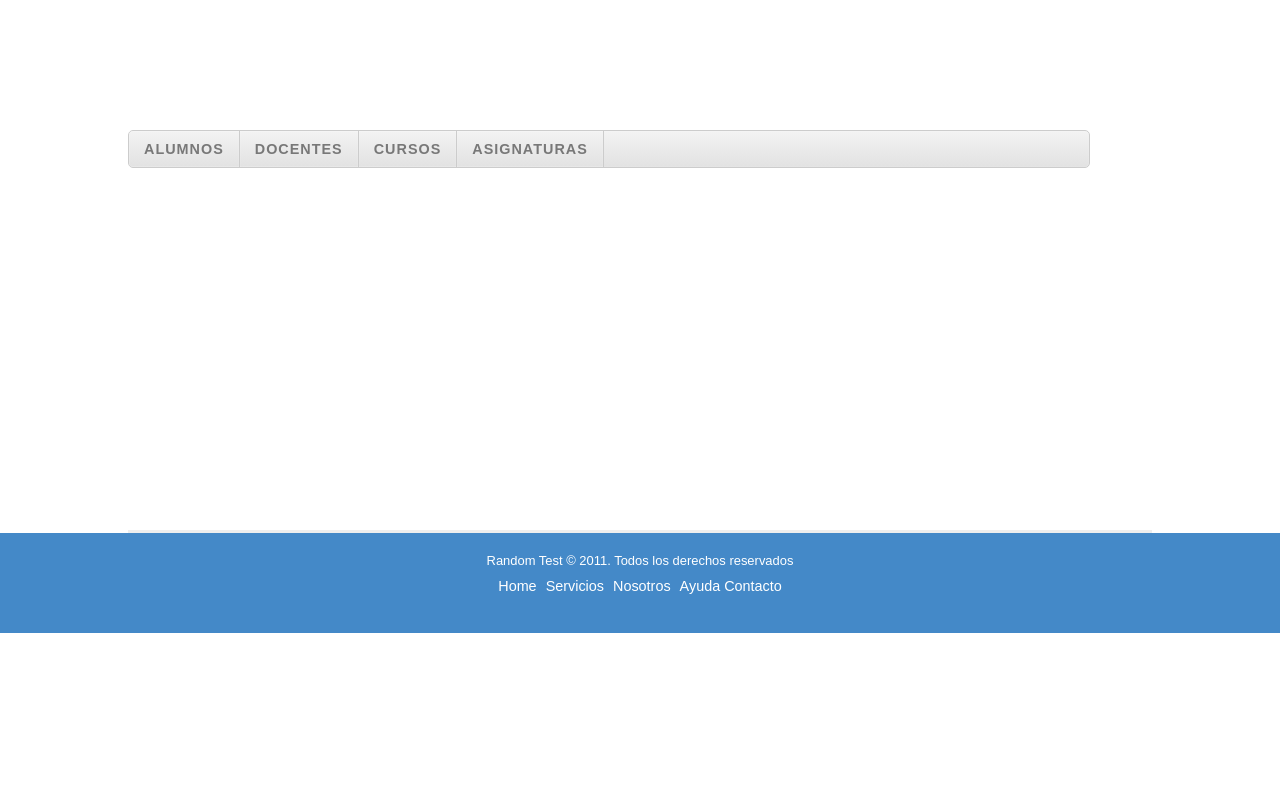
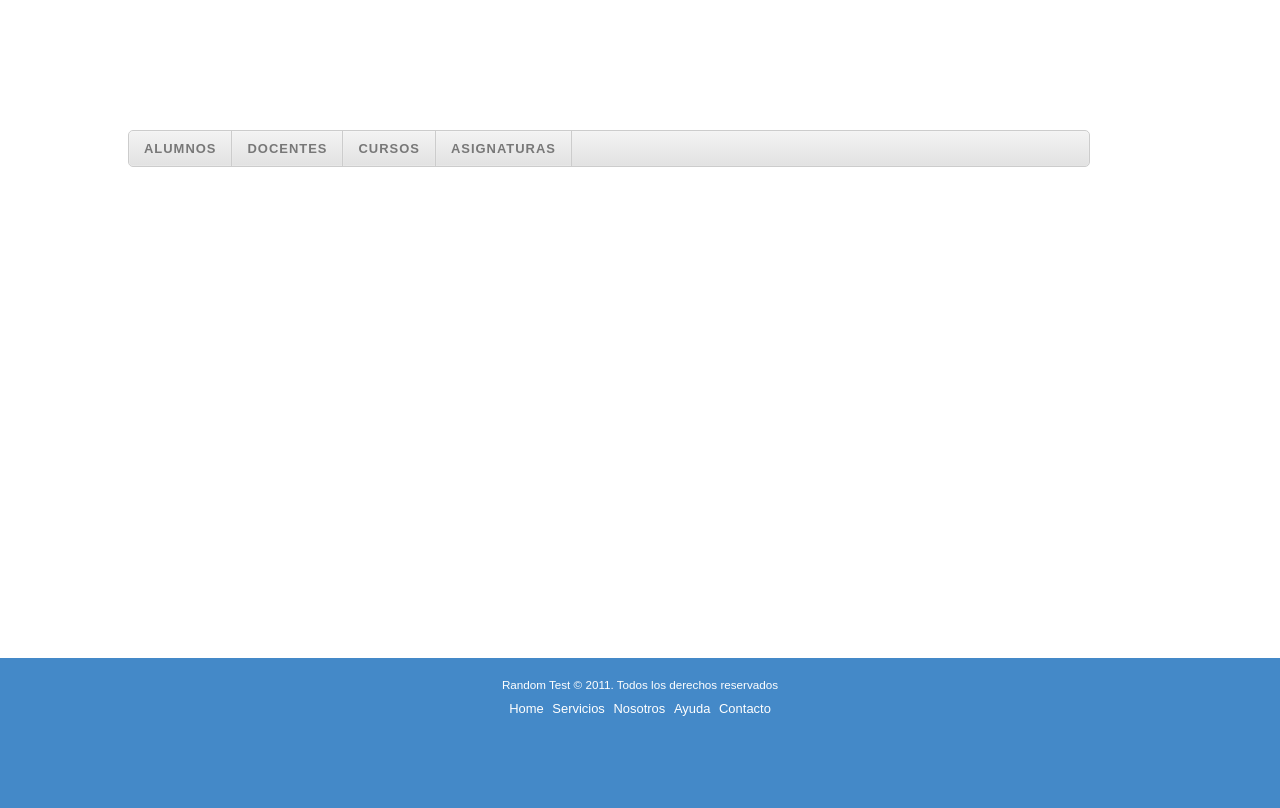
Before and after one commit to katevel/RandomTest, a PHP site: page /system/admin/index.php in a window 1280 px wide. Before the commit the page ends 633 px from the top, so only its background shows below. Run offline with PHP 8.4, Linux system fonts and the light colour scheme; some libraries are stand-ins or nearby versions.

Commit message:
change styles

```diff
--- a/css/style.css
+++ b/css/style.css
@@ -1,7 +1,8 @@
 *{
 	margin:0;padding: 0;
 }
-body{
+html, body{
+	height: 100%;
 	font-family: Arial, Helvetica, sans-serif;
 	font-size: 0.9em;
 }
@@ -15,18 +16,18 @@ a{
 }
 #system-cont{
 	width:1024px;
-	height: auto;
-	margin-left:auto;
-	margin-right:auto;
+	min-height:100%;
+	height: auto !important;
+	/*margin-left:auto;
+	margin-right:auto;*/
 	border-left:2px #444444;
 	border-right:2px #444444;
-	overflow:auto;
-	padding-bottom: 150px
+	/*padding-bottom: 150px*/
+	margin: 0 auto -142px; /* the bottom margin is the negative value of the footer's height */
 }
 #main{
 	width:100%;
-	height:400px;
-	border-bottom-style:inset;
+	height:auto;
 }
 #menu{
 	width:auto;
@@ -45,20 +46,21 @@ a{
 }
 #content-system{
 	width:auto;
-	height: 400px;
+	height: auto;
+}
+#content-embed{
+	margin-left:auto;
+	margin-right: auto;
+}
+#footer, .push {
+	height: 142px; /* .push must be the same height as .footer */
 }
 #footer{
 	width:100%;
-	height: 100px;
-	position: relative;
-	margin-top: -150px; /* negative value of footer height */
-	height: 100px;
-	clear:both;
-	border-top:3px #444444;
+	height: 150px;
 	background: #4489c8;
-
 }
-#footer-center{
+.footer-center{
 	width:600px;
 	height: 60px;
 	margin-left:auto;
@@ -66,25 +68,25 @@ a{
 	padding-top:20px;
 	margin-bottom:20px;
 }
-#footer-center p{
+.footer-center p{
 	font-family: Arial, Helvetica, sans-serif;
 	font-size: 0.9em;
 	text-align: center;
 	color:#fff;
 }
-#footer-center ul{
+.footer-center ul{
 	text-align: center;
 	margin-top:10px;
 }
-#footer-center li{
+.footer-center li{
 	list-style-type: none;
 	display: inline;
 	margin-left:5px;
 	color: #fff;
 }
-#footer-center li:first-child, #footer-center li:last-child{
+.footer-center li:first-child, #footer-center li:last-child{
 	margin-left:0px;
 }
-#footer-center a{
+.footer-center a{
 	color: #ffffff;
 }
--- a/system/admin/index.php
+++ b/system/admin/index.php
@@ -4,6 +4,7 @@
 <title>Random TEST</title>
 <meta http-equiv="Content-Type" content="text/html; charset=utf-8" />
 <link rel="stylesheet" type="text/css" href="../../css/style.css" />
+<link rel="stylesheet" type="text/css" href="../css/formvalidate.css" />
 <script type="text/javascript" src="https://ajax.googleapis.com/ajax/libs/jquery/1.4.3/jquery.min.js"></script>
 <script type="text/javascript" src="../js/fancybox/jquery.fancybox-1.3.4.pack.js"></script>
 
@@ -26,8 +27,8 @@ $(document).ready(function(){
         	$.ajax({
             url: 'agregar_alumno.php',
             success: function(data) {
-                $('#content-system').html(data);
-                 $('#content-system').slideDown(400);
+                 $('#content-system').html(data).fadeIn('slow');
+                 $("#agregaalu").attr("disabled","disabled");
             }
         	});
     	});
@@ -50,43 +51,43 @@ $(document).ready(function(){
 				<ul id="dropdown_nav">
 					<li><a href="#"><span>ALUMNOS</span></a>
 						<ul class="sub_nav">
-							<li><a id="veralu" href="#"><span>Ver Alumnos</span></a></li>
-							<li><a id="agregaalu" href="#"><span>Agregar Alumno </span></a></li>
+							<li><a id="veralu" href="Javascript: void(0);"><span>Ver Alumnos</span></a></li>
+							<li><a id="agregaalu" href="Javascript: void(0);"><span>Agregar Alumno </span></a></li>
 							<li><a href="#"><span>Modificar Alumno</span></a></li>
 						</ul>
 					</li>
 					<li><a href="#"><span>DOCENTES</span></a>
 						<ul class="sub_nav">
-							<li><a href="#"><span>Ver Docentes</span></a></li>
-							<li><a href="#"><span>Agregar Docente</span></a></li>
-							<li><a href="#"><span>Modificar Docente</span></a></li>
+							<li><a href="Javascript: void(0);"><span>Ver Docentes</span></a></li>
+							<li><a href="Javascript: void(0);"><span>Agregar Docente</span></a></li>
+							<li><a href="Javascript: void(0);"><span>Modificar Docente</span></a></li>
 						</ul>
 					</li>
 					<li><a href="#"><span>CURSOS</span></a>
 						<ul class="sub_nav">
-							<li><a href="#"><span>Ver Cursos</span></a></li>
-							<li><a href="#"><span>Agregar Curso</span></a></li>
-							<li><a href="#"><span>Modificar Curso</span></a></li>
+							<li><a href="Javascript: void(0);"><span>Ver Cursos</span></a></li>
+							<li><a href="Javascript: void(0);"><span>Agregar Curso</span></a></li>
+							<li><a href="Javascript: void(0);"><span>Modificar Curso</span></a></li>
 						</ul>
 					</li>
 					<li><a class="last" href="#"><span>ASIGNATURAS</span></a>
 						<ul class="sub_nav">
-							<li><a href="#"><span>Ver Asignaturas</span></a></li>
-							<li><a href="#"><span>Agregar Asignaturas</span></a></li>
-							<li><a href="#"><span>Modificar Asignaturas</span></a></li>
+							<li><a href="Javascript: void(0);"><span>Ver Asignaturas</span></a></li>
+							<li><a href="Javascript: void(0);"><span>Agregar Asignaturas</span></a></li>
+							<li><a href="Javascript: void(0);"><span>Modificar Asignaturas</span></a></li>
 						</ul>
 					</li>
 				</ul><br />
-
 		</div>
 		<div id="content-system">
 
-
 		</div>
 	</div>
+	<div class="push"></div>
 	</div>
+
 	<div id="footer">
-		<div id="footer-center">
+		<div class="footer-center">
 			<p>Random Test &copy; <?=date("Y");?>. Todos los derechos reservados</p>
 			<ul>
 				<li><a href="#">Home</a></li>
--- a/system/css/formvalidate.css
+++ b/system/css/formvalidate.css
@@ -1,32 +1,36 @@
-body{
-	font-family:sans-serif;
+.form-style{
+	font-family: normal 12px 'Lucida Sans Unicode','Lucida Grande',Helvetica,Arial,sans-serif;
+	color: #787878;
+	margin-top:20px;
+	margin-left:20%;
+}
+.form-style h3{
+	font-size: 1em;
+	margin-left:20px;
+	margin-bottom:10px;
 }
 
-img
-{
-    border:none;
-}
-ul, ul li
+.form-style ul, ul li
 {
     list-style-type: none;
     margin: 0;
     padding: 0;
 }
-ul li.first
+.form-style ul li.first
 {
     border-top: 1px solid #DFDFDF;
 }
-ul li.last
+.form-style ul li.last
 {
     border: none;
 }
-ul p
+.form-style ul p
 {
     float: left;
     margin: 0;
     width: 310px;
 }
-ul h3
+.form-style ul h3
 {
     float: left;
     font-size: 14px;
@@ -35,45 +39,45 @@ ul h3
     width: 200px;
     margin-left:20px;
 }
-ul li
+.form-style ul li
 {
     border-bottom: 1px solid #DFDFDF;
     padding: 15px 0;
     width:600px;
     overflow:hidden;
 }
-ul textarea{
+.form-style ul textarea{
 	width:300px;
 	padding: 5px;
 	position: relative;
-	border: solid 1px #666;
+	border: solid 1px #787878;
 	-moz-border-radius: 5px;
 	-webkit-border-radius: 5px;
 }
-ul select{
+.form-style ul select{
 	width:300px;
 	padding: 5px;
 	position: relative;
-	border: solid 1px #666;
+	border: solid 1px #787878;
 	-moz-border-radius: 5px;
 	-webkit-border-radius: 5px;
 }
-ul input[type="text"], ul input[type="password"]{
+.form-style ul input[type="text"], ul input[type="password"]{
     width:300px;
     padding:5px;
     position:relative;
-    border:solid 1px #666;
+    border:solid 1px #787878;
     -moz-border-radius:5px;
     -webkit-border-radius:5px;
 }
-ul input.required
+.form-style ul input.required
 {
-    border: solid 1px #f00;
+    border: solid 1px #787878;
 }
-ul input.error{
+.form-style ul input.error{
 	border: solid 1px #FF0000;
 }
-li label.error{
+.form-style li label.error{
 	color: #FF0000;
 	font-family:Arial, Helvetica, sans-serif;
 	font-style: italic;
@@ -81,7 +85,7 @@ li label.error{
 	font-size: 11px;
 	float: right;
 }
-li select.error{
+.form-style li select.error{
 	color: #FF0000;
 	font-family:Arial, Helvetica, sans-serif;
 	font-style: italic;
@@ -89,7 +93,7 @@ li select.error{
 	font-size: 11px;
 	float: right;
 }
-li input[type="submit"]{
+.form-style li input[type="submit"]{
 	float: right;
 	margin-right: 80px;
 	width: 90px;
--- a/system/css/newmenu.css
+++ b/system/css/newmenu.css
@@ -21,6 +21,7 @@
 		float:left;
 		position:relative;
 		display:inline-block;
+		z-index:1;
 
 	}
 		#dropdown_nav span {
```
Also changed, not shown: system/admin/agregar_alumno.php (+2 -5 lines).
